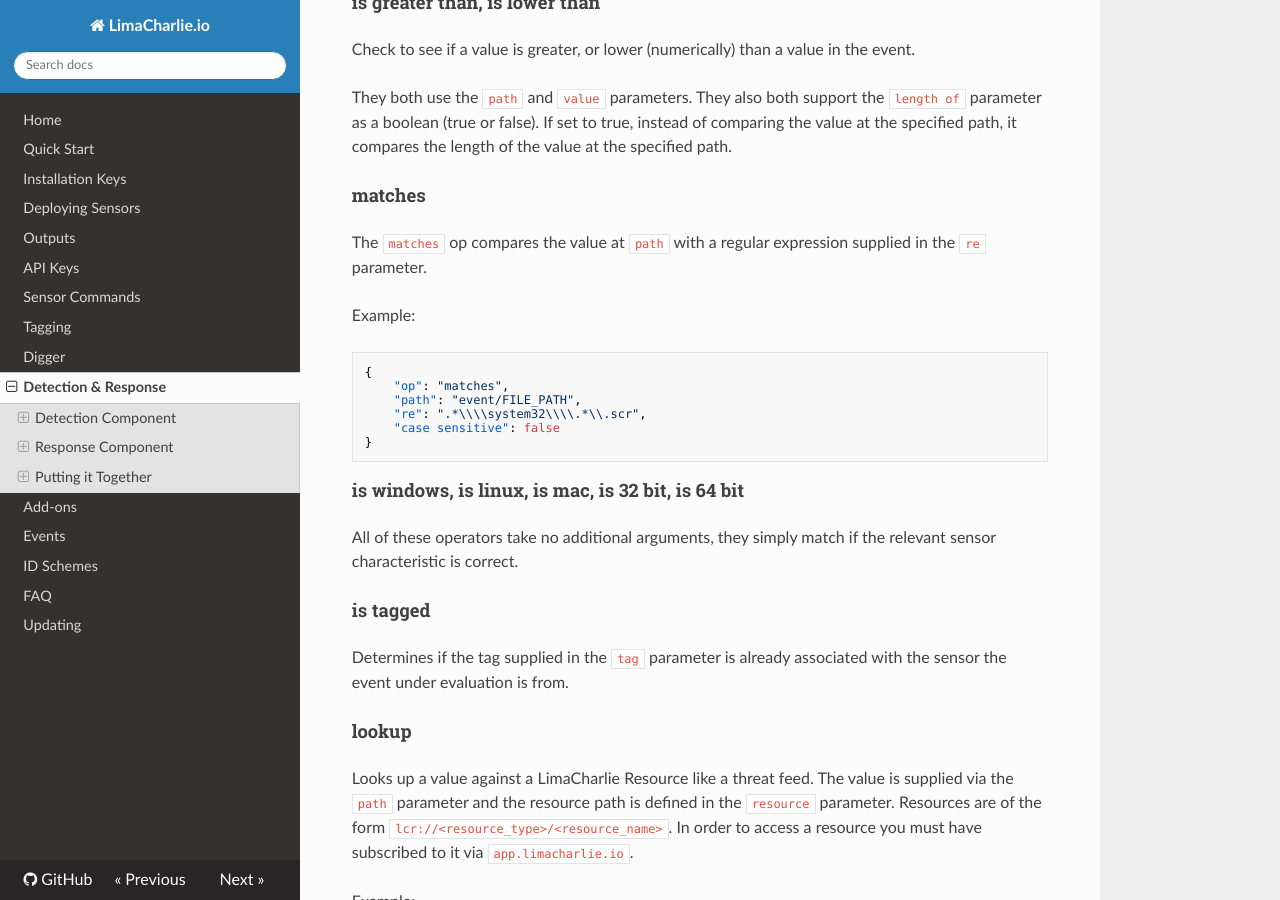
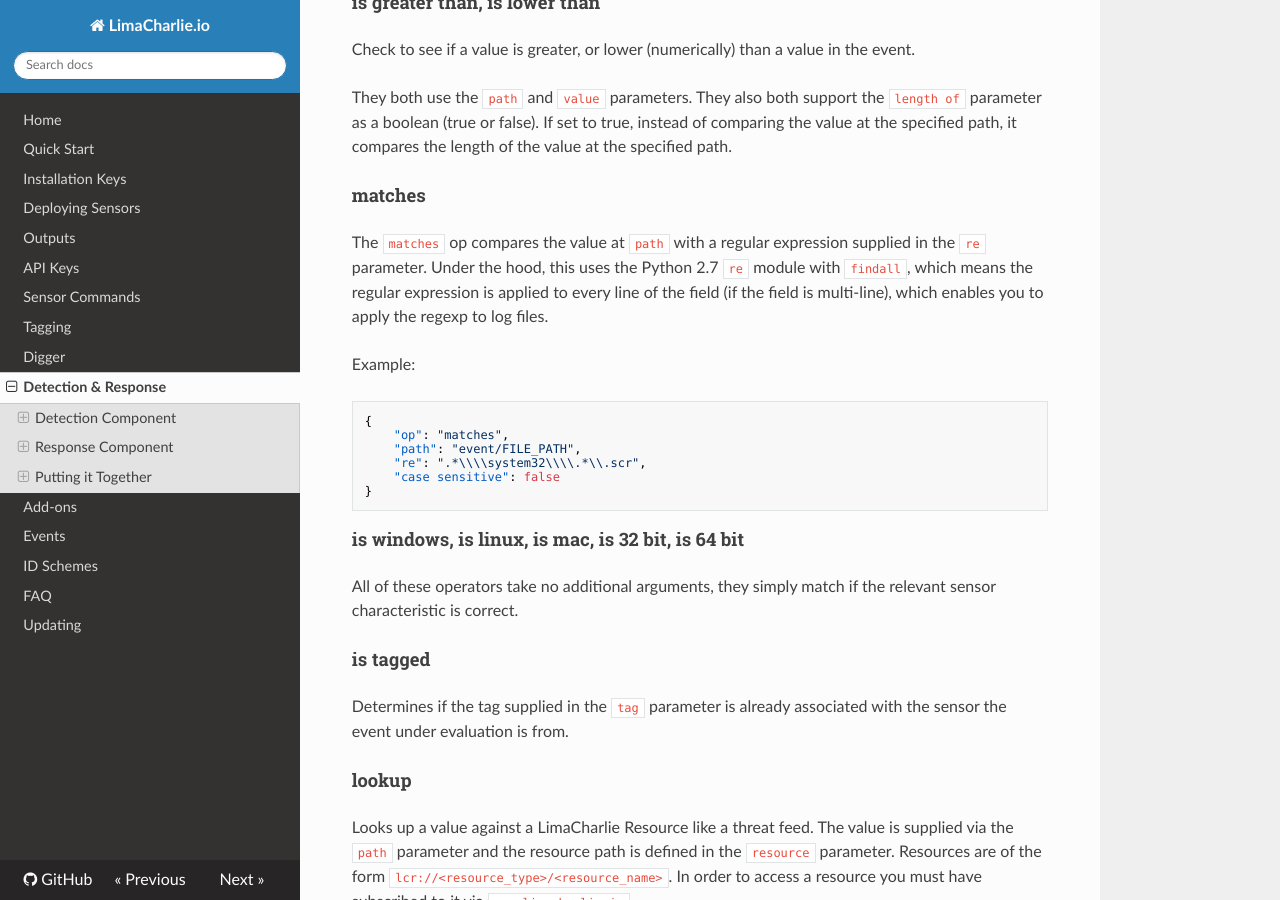
Before and after one commit to refractionPOINT/lce_doc, an MkDocs documentation site: the page built from docs/dr.md, in a window 1280 px wide and 900 px high, scrolled down 3439 px. Built offline with MkDocs 1.6.1, drawn with Linux system fonts in a browser that asks for light colours; nearby versions of some CDN libraries; old or Windows-style settings are respelled for this version of MkDocs.

Commit message:
Adding details about how re matching is done.

````diff
--- a/docs/dr.md
+++ b/docs/dr.md
@@ -124,6 +124,9 @@ the value at the specified path, it compares the length of the value at the spec
 
 #### matches
 The `matches` op compares the value at `path` with a regular expression supplied in the `re` parameter.
+Under the hood, this uses the Python 2.7 `re` module with `findall`, which means the regular expression
+is applied to every line of the field (if the field is multi-line), which enables you to apply the regexp
+to log files.
 
 Example:
 ```json
````
